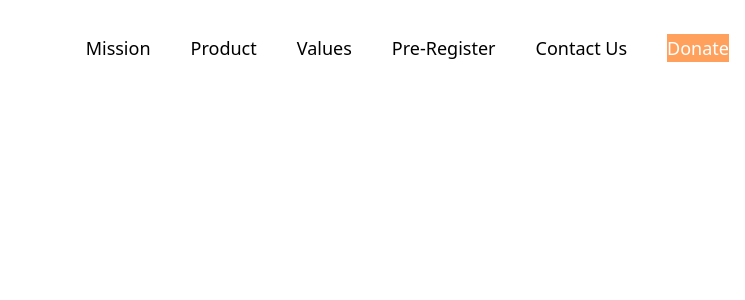
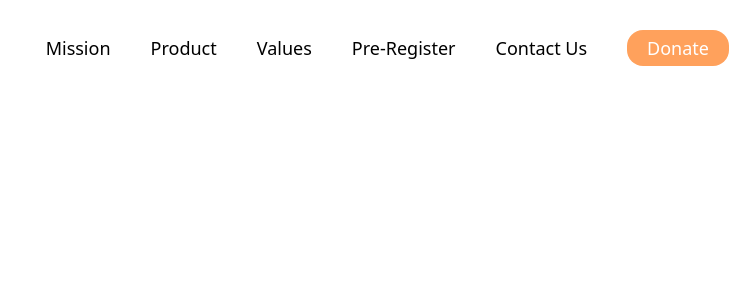
Before and after one commit to arturovilla/blyssdating, a Next.js app: page / in a window 1280 px wide. Shown: the top 300 px of the page, without its empty margins (535-1280 px from the left). Built offline with nearby package versions, Linux system fonts and the light colour scheme.

Commit message:
added donate button to responsive design

```diff
--- a/components/Navbar.js
+++ b/components/Navbar.js
@@ -16,28 +16,33 @@ function Navbar() {
           <div className='hidden sm:flex'>
             <ul className='flex'>
               <Link href="#">
-                <li className='ml-10 hover:border-b text-lg'>Mission</li>
+                <li className='ml-10 hover:border-b text-lg py-1'>Mission</li>
               </Link>
               <Link href="#">
-                <li className='ml-10 hover:border-b text-lg'>Product</li>
+                <li className='ml-10 hover:border-b text-lg py-1'>Product</li>
               </Link>
               <Link href="#">
-                <li className='ml-10 hover:border-b text-lg'>Values</li>
+                <li className='ml-10 hover:border-b text-lg py-1'>Values</li>
               </Link>
               <Link href="#">
-                <li className='ml-10 hover:border-b text-lg'>Pre-Register</li>
+                <li className='ml-10 hover:border-b text-lg py-1'>Pre-Register</li>
               </Link>
               <Link href="#">
-                <li className='ml-10 hover:border-b text-lg'>Contact Us</li>
+                <li className='ml-10 hover:border-b text-lg py-1'>Contact Us</li>
               </Link>
               <Link href="#">
-                <li className='ml-10 hover:border-b text-lg bg-[#FFA15C] text-white'>Donate</li>
+                <li className='ml-10 hover:border-b text-lg bg-[#FFA15C] text-white px-5 py-1 rounded-2xl'>Donate</li>
               </Link>
             </ul>
           </div>
           {/* mobile menu icon*/}
-          <div onClick={handleNav} className='sm:hidden cursor-pointer pl-20'>
-            <AiOutlineMenu size={20}/>
+          <div className='sm:hidden flex justify-between items-center h-full w-full'>
+            <Link href="#">
+              <p className=' text-lg bg-[#FFA15C] text-white px-5 py-1 rounded-2xl'>Donate</p>
+            </Link>
+            <div onClick={handleNav} className='sm:hidden pl-20 cursor-pointer'>
+              <AiOutlineMenu size={20}/>
+            </div>
           </div>
         </div>
         {/* mobile menu */}
```
